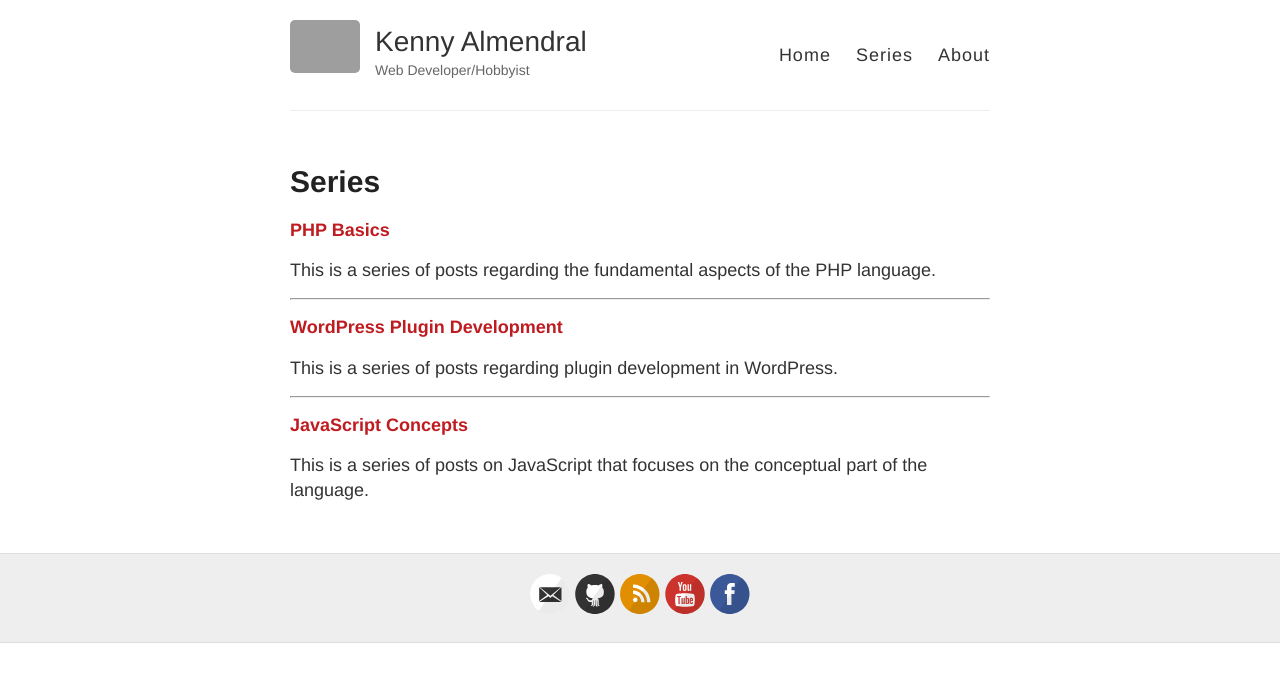
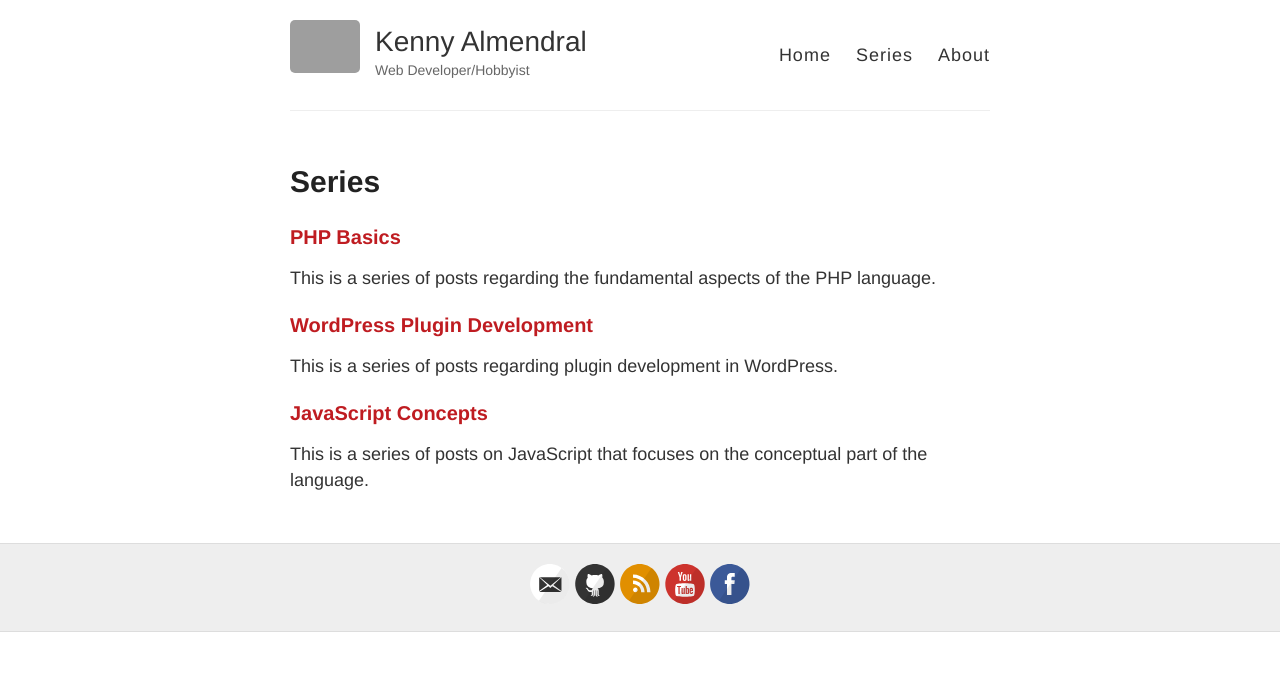
Before and after one commit to kennyalmendral/kennyalmendral.github.io, a Jekyll site: the page built from series.md, in a window 1280 px wide. Shown: the top 682 px of the page. Built offline with Jekyll 4.4.1, drawn with Linux system fonts in a browser that asks for light colours; grey boxes are pictures that could not be loaded.

```diff
--- a/series.md
+++ b/series.md
@@ -4,18 +4,14 @@ title: Series
 permalink: /series/
 ---
 
-**[PHP Basics](https://kennyalmendral.github.io/php-basics/)**
+### [PHP Basics](https://kennyalmendral.github.io/php-basics/)
 
 This is a series of posts regarding the fundamental aspects of the PHP language.
 
----
-
-**[WordPress Plugin Development](https://kennyalmendral.github.io/wordpress-plugin-development/)**
+### [WordPress Plugin Development](https://kennyalmendral.github.io/wordpress-plugin-development/)
 
 This is a series of posts regarding plugin development in WordPress.
 
----
-
-**[JavaScript Concepts](https://kennyalmendral.github.io/javascript-concepts/)**
+### [JavaScript Concepts](https://kennyalmendral.github.io/javascript-concepts/)
 
 This is a series of posts on JavaScript that focuses on the conceptual part of the language.
```
